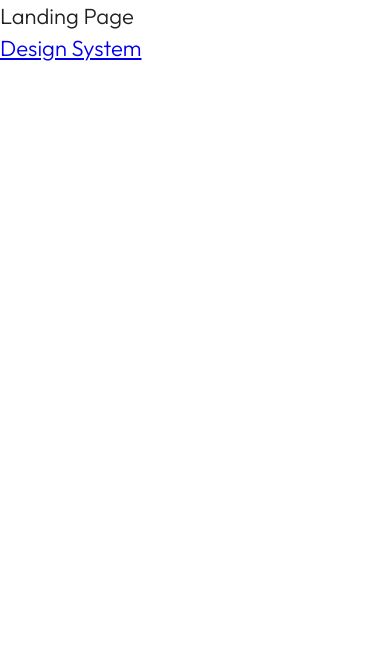
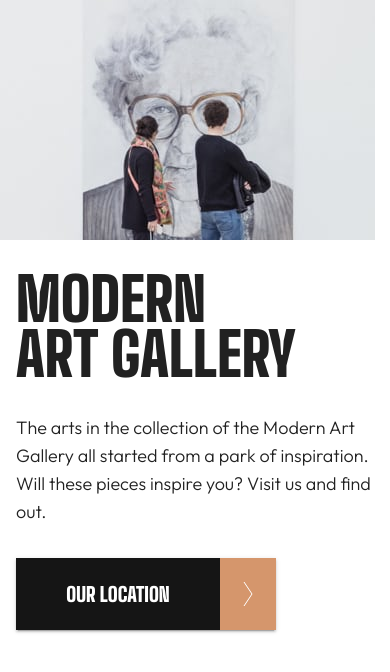
Before and after one commit to JoeDravarol/art-gallery, a React (Vite) app: page / in a window 390 px wide. Shown: the top 672 px of the page. Built offline with nearby package versions, Linux system fonts and the light colour scheme.

Commit message:
feat: Mobile hero section

```diff
--- /dev/null
+++ b/src/features/Hero.tsx
@@ -0,0 +1,36 @@
+import React from 'react';
+import { Box, CardMedia, Grid, Typography } from '@mui/material';
+import { styled } from "@mui/material/styles";
+
+import imgHeroMd from 'assets/mobile/image-hero@2x.jpg'
+import imgHeroSm from 'assets/mobile/image-hero.jpg'
+import LinkToLocation from './LinkToLocation';
+
+const Img = styled(CardMedia)(({ theme }) => ({
+  display: 'block',
+}));
+
+const Hero: React.FC = () => {
+  return (
+    <Grid container mb={15}>
+      <picture>
+        <source srcSet={imgHeroMd} media="(min-width: 750px)" />
+        <CardMedia component="img" src={imgHeroSm} alt="Two person looking at a painting" />
+      </picture>
+
+      <Box px={2} mt={4}>
+        <Typography sx={{ lineHeight: '3.438rem' }} variant="h3" component="h1" textTransform="uppercase">
+          Modern <Box component="span" display="block">art gallery</Box>
+        </Typography>
+
+        <Typography variant="body2" my={4}>
+          The arts in the collection of the Modern Art Gallery all started from a park of inspiration. Will these pieces inspire you? Visit us and find out.
+        </Typography>
+
+        <LinkToLocation />
+      </Box>
+    </Grid>
+  )
+};
+
+export default Hero;
--- a/src/pages/LandingPage.tsx
+++ b/src/pages/LandingPage.tsx
@@ -1,12 +1,12 @@
 import React from "react";
 import { Link } from "react-router-dom";
 import { Typography } from "@mui/material";
+import Hero from "features/Hero";
 
 const LandingPage = () => {
   return (
     <>
-      <Typography>Landing Page</Typography>
-      <Link to="/design-system">Design System</Link>
+      <Hero />
     </>
   );
 };
```
